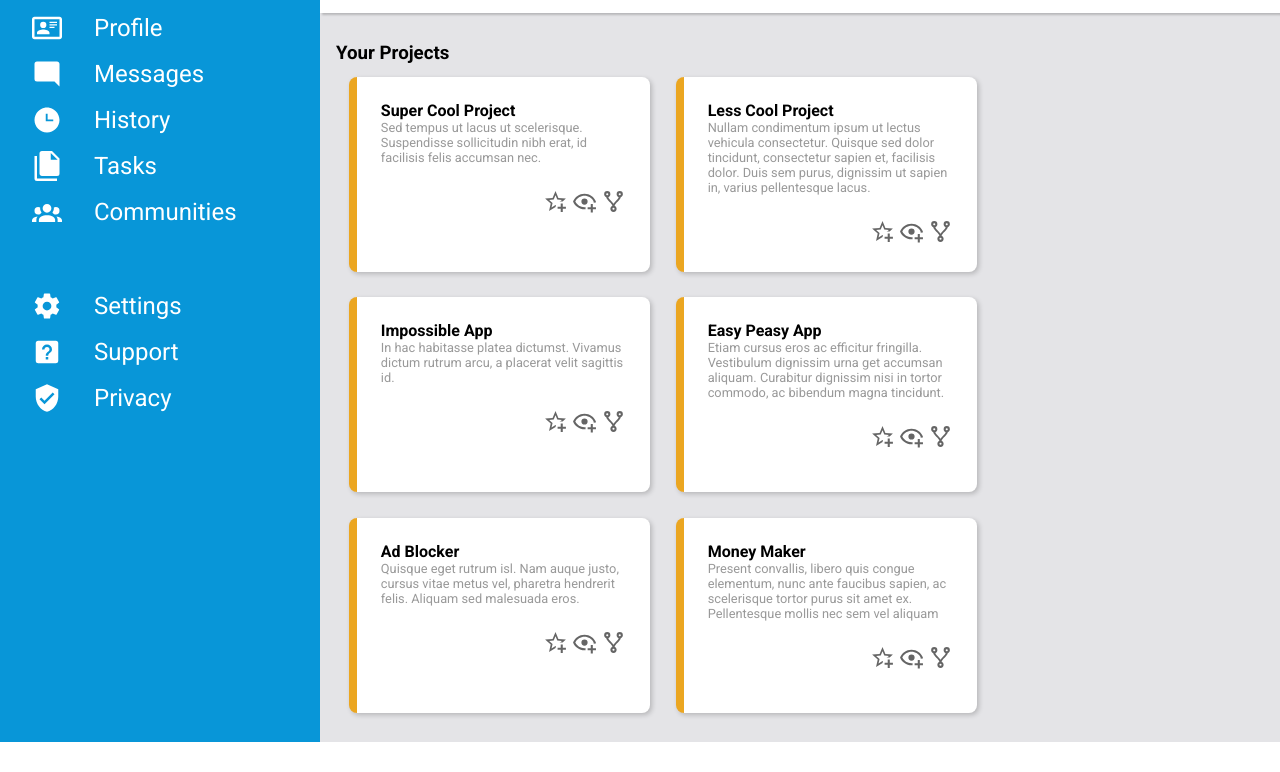
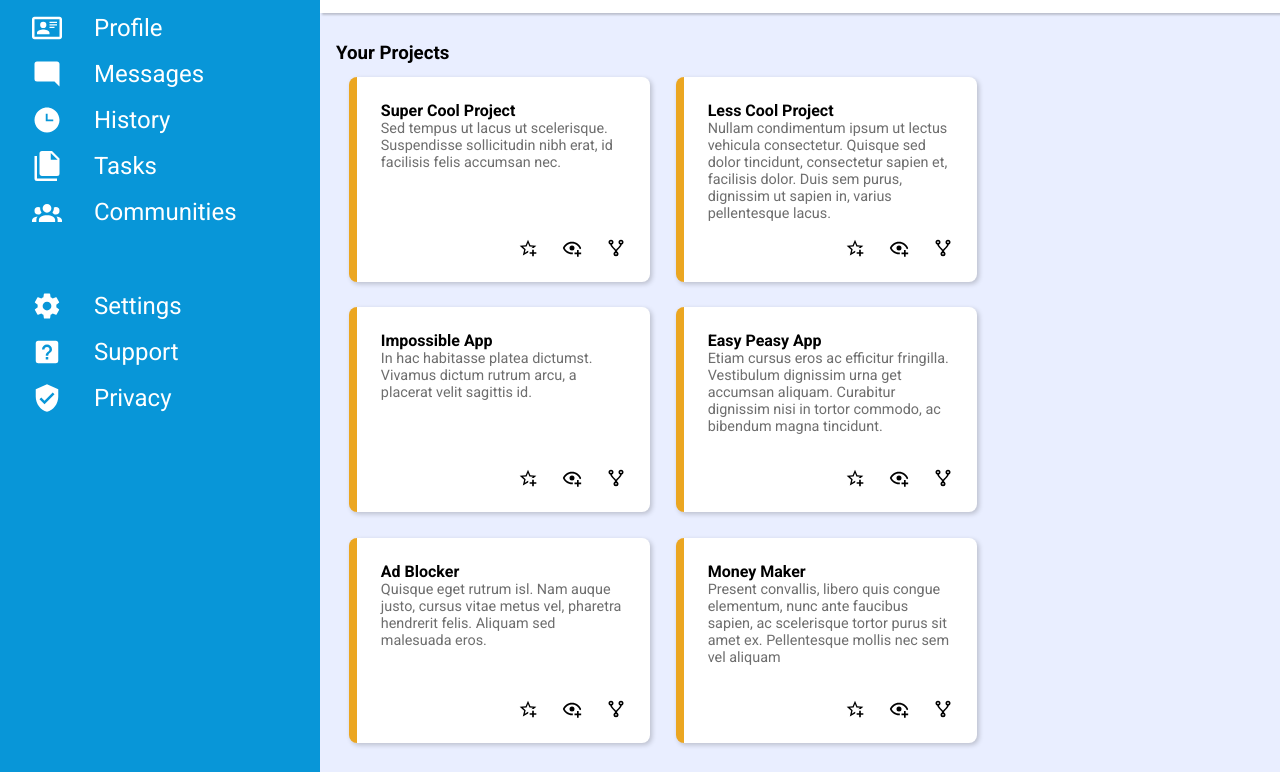
Before and after one commit to ewoknock/odin-html-projects, a plain HTML site: page admin_dashboard/index.html in a window 1280 px wide. Shown: the part 147-919 px from the top of the page. Before the commit the page ends 889 px from the top, so only its background shows below. Drawn offline with Linux system fonts and the light colour scheme.

Commit message:
Modifies the styling on the action buttons on the card

```diff
--- a/admin_dashboard/styles/header.css
+++ b/admin_dashboard/styles/header.css
@@ -6,6 +6,8 @@
     box-shadow: 2px 2px 2px rgba(0, 0, 0, 0.2);
     position: relative;
     z-index: 2;
+    background-color: white;
+    grid-column: 2 / 3;
 }
 
 .search-bar,
--- a/admin_dashboard/styles/main.css
+++ b/admin_dashboard/styles/main.css
@@ -1,3 +1,7 @@
+main{
+    background-color: rgb(233, 238, 255);
+}
+
 .content{
     display: grid;
     grid-template-columns: 2.5fr 1fr;
@@ -27,16 +31,19 @@ h3{
 }
 
 .card p{
-    color: #999;
-    font-size: 0.8rem;
+    color: #6e6e6e;
+    font-size: 0.9rem;
+    font-weight: 400;
+    flex-grow: 1;
 }
 
 .card-actions{
-    margin-top: 1.5rem;
+    display: flex;
+    gap: 1.5rem;
+    margin-top: 1rem;
     align-self: flex-end;
 }
 
 .card img{
-    width: 25px;
-    opacity: .6;
+    width: 20px;
 }
--- a/admin_dashboard/styles/style.css
+++ b/admin_dashboard/styles/style.css
@@ -21,17 +21,6 @@ body{
     font-family: "Roboto", sans-serif;
 }
 
-.header{
-    background-color: white;
-    grid-column: 2 / 3;
-}
-
-
-
-main{
-    background-color: #e4e4e7;
-}
-
 li{
     list-style: none;
 }
```
